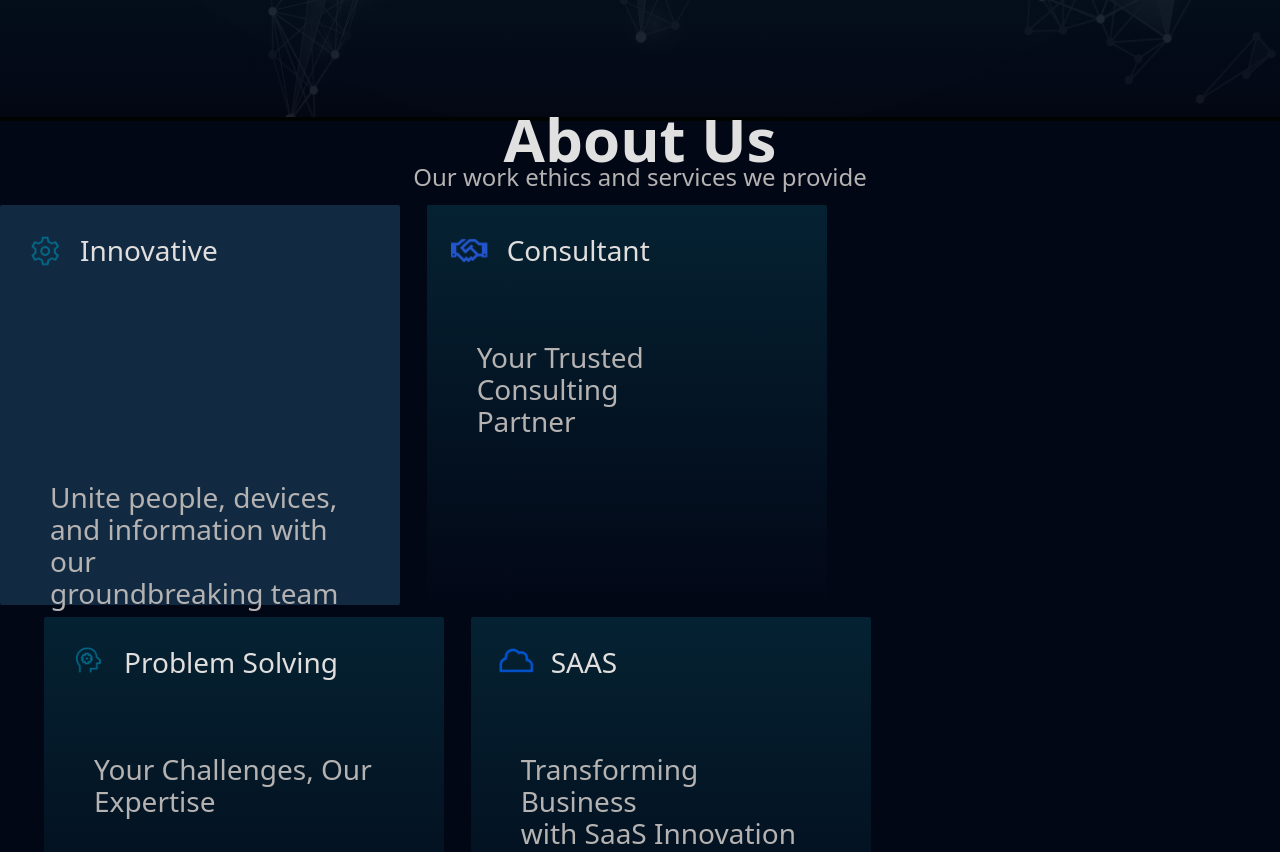
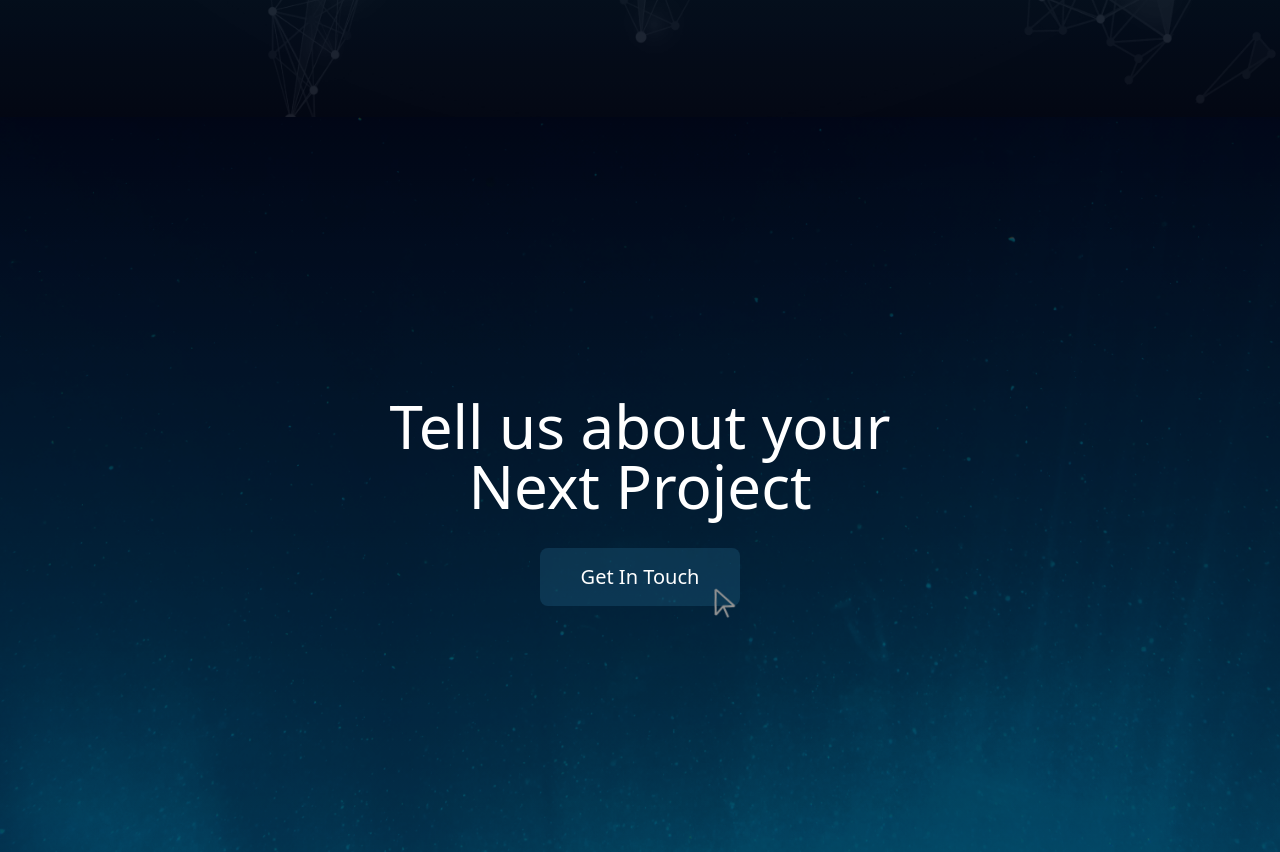
Before and after one commit to denny-038/Panda_webdesign, a React (Create React App) app: page / in a window 1280 px wide. Shown: the part 683-1535 px from the top of the page. Built offline with nearby package versions, Linux system fonts and the light colour scheme.

Commit message:
Adjustment in first and third component

```diff
--- a/src/App.js
+++ b/src/App.js
@@ -8,7 +8,7 @@ function App() {
   return (
     <div>
       <First/>
-      <Second/>
+      {/* <Second/> */}
       <Third/>
     </div>
   );
--- a/src/components/First.jsx
+++ b/src/components/First.jsx
@@ -2,7 +2,7 @@ import React from 'react'
 import Panda from '../Pictures/Panda Analytics White 1.png'
 import Sky from '../Pictures/background_sky.png'
 
-const Navbar = () => {
+const Hero = () => {
   return (
     <div className='w-full h-screen flex flex-col relative'
       style={{backgroundImage: `url(${Sky}), linear-gradient(to bottom, #053C5A, #020716)`, backgroundRepeat: 'no-repeat', backgroundSize: 'cover'}}>
@@ -57,4 +57,4 @@ const Navbar = () => {
   )
 }
 
-export default Navbar
+export default Hero
--- a/src/components/Third.jsx
+++ b/src/components/Third.jsx
@@ -6,11 +6,11 @@ import Mouse from '../Pictures/Mouse.png'
 const Third = () => {
   return (
     <div className='w-full h-screen flex items-center justify-center'
-        style={{ backgroundImage: `url(${sky}), linear-gradient(to top, #053C5A, #020716)`, backgroundBlendMode: 'overlay'}}>
+        style={{ backgroundImage: `url(${sky}), linear-gradient(to top, #053C5A, #020716)`, backgroundRepeat: 'no-repeat', backgroundSize: 'cover' }}>
         <div className='md:text-6xl text-5xl text-white flex flex-col items-center'>
-        <p>Tell me about your</p>
+        <p>Tell us about your</p>
         <p>Next Project</p>
-        <div className="relative rounded-lg font-medium md:text-[20px] text-[14px] my-10 flex items-center justify-center md:w-[200px] w-[130px] md:h-[58px] h-[35px] md:bg-[#297AB0] bg-[rgba(255,255,255,0.3)]"
+        <div className="relative rounded-lg font-medium md:text-[20px] text-[14px] my-8 flex items-center justify-center md:w-[200px] w-[130px] md:h-[58px] h-[45px] md:bg-[#297AB0] bg-[rgba(255,255,255,0.3)]"
           style={{ backgroundColor: 'rgba(52, 138, 185, 0.2)' }}>
           <button className="absolute inset-0 flex items-center justify-center z-10 md:bg-transparent bg-[rgba(255,255,255,0.3)] rounded-lg">
             Get In Touch
```
